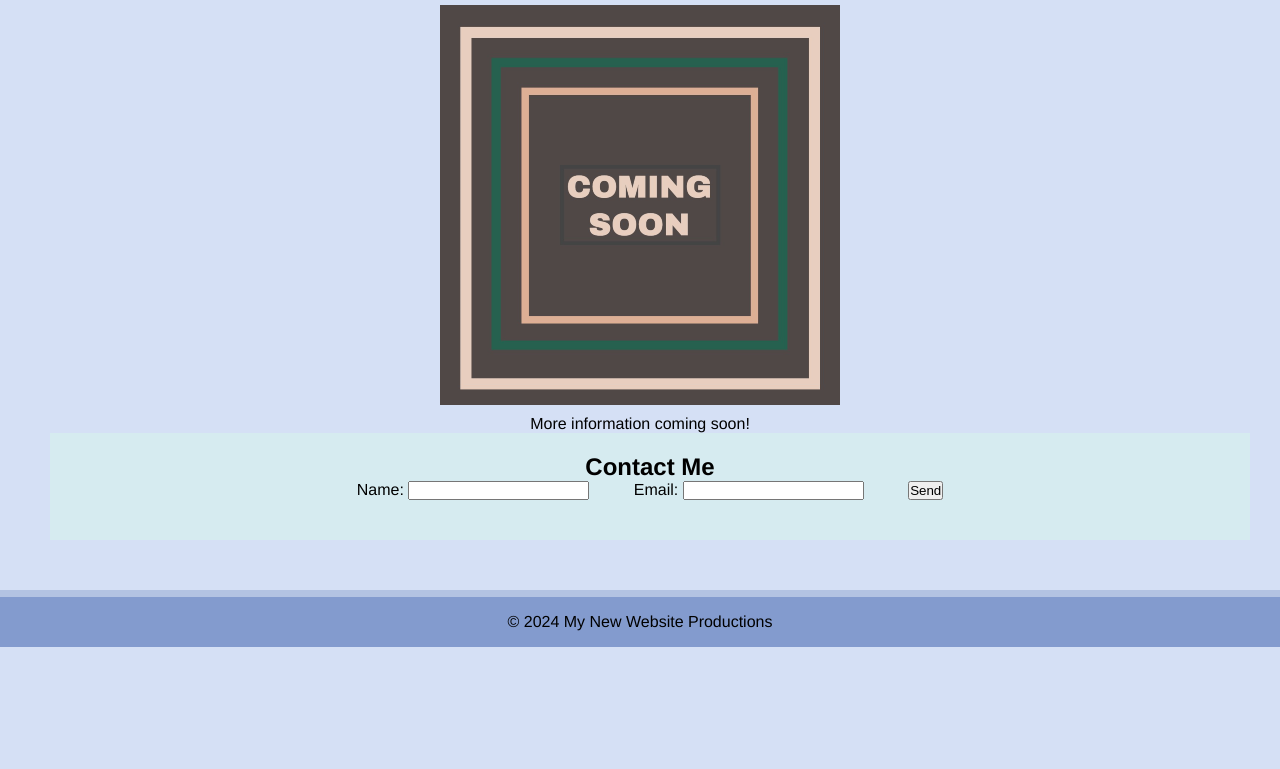
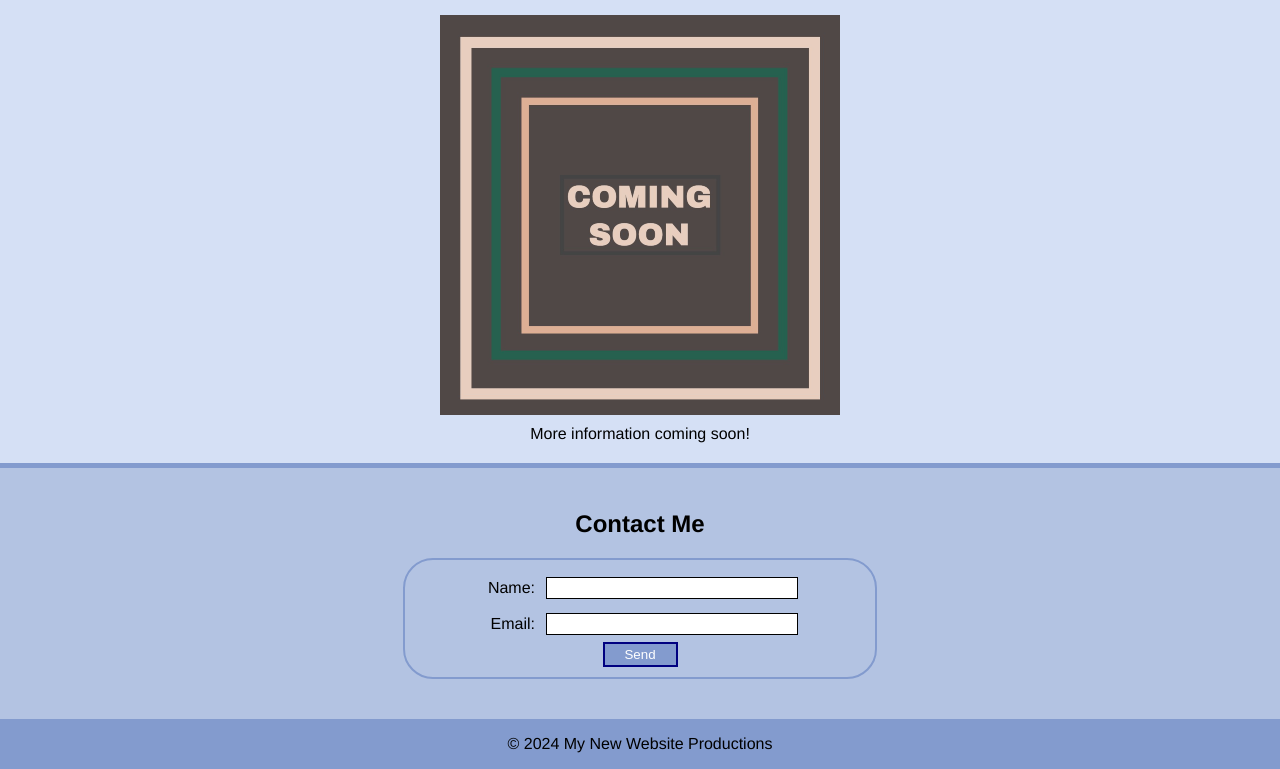
Before and after one commit to lindsay-terry/landing-page, a plain HTML site: page index.html in a window 1280 px wide. Shown: the part 132-901 px from the top of the page. Before the commit the page ends 800 px from the top, so only its background shows below. Drawn offline with Linux system fonts and the light colour scheme.

Commit message:
completed form styling and page layout

```diff
--- a/assets/style.css
+++ b/assets/style.css
@@ -32,14 +32,14 @@ li {
     padding: 20px;
 }
 
-h1 {
+h1,
+h2 {
     margin: 20px;
 }
 
 main {
-    padding: 50px;
+    padding: 60px 0 0 0;
 }
-
 img {
     display: block;
     margin: auto;
@@ -52,10 +52,41 @@ footer {
 
 section {
     display: block;
-    background-color: rgb(214, 235, 240);
+    background-color: rgb(179, 195, 226);
     width: 100%;
-    margin-bottom: 0;
-    padding: 20px 10px 40px 10px;
+    height: 200px;
+    margin-top: 20px;
+    padding: 22px 0 22px 0;
+    border-top: 5px solid rgb(131, 155, 206);
+}
+
+label {
+    display: inline-block;
+    width: 100px;
+}
+
+form {
+    margin: 0 auto;
+    width: 450px;
+    padding: 10px;
+    border: 2px solid rgb(131, 155, 206);
+    border-radius: 30px;
+}
+
+
+input {
+    margin: 7px;
+    width: 250px;
+    border: 1px solid black;
+    height: 20px;
+}
+
+button {
+    height: 25px;
+    width: 75px;
+    background-color: rgb(131, 155, 206);
+    color: white;
+    border: 2px solid navy;
 }
 
 .align-right {
--- a/index.html
+++ b/index.html
@@ -26,25 +26,26 @@
 
   <main>
    <h1 class="align-center">Welcome to My New Website</h1>
-   <img src="./assets/image-1.png" alt="Image with Coming Soon text">
-   <p class="align-center">More information coming soon!</p>
-
-  <section id="contact" class="align-center">
-    <h2>Contact Me</h2>
+   <figure>
+     <img src="./assets/image-1.png" alt="Image with Coming Soon text">
+     <figcaption class="align-center">More information coming soon!</figcaption>
+    </figure>
+  <section id="contact">
+    <h2 class="align-center">Contact Me</h2>
     <form>
         <ul>
           <li>
-            <label for="name">Name:</label>
+            <label class="align-right" for="name">Name:</label>
             <input type="text" id="name" name="name">
           </li>
           <li>
-            <label for="email">Email:</label>
+            <label class="align-right" for="email">Email:</label>
             <input type="text" id="email" name="email">
           </li>
-          <li>
-            <button type="submit">Send</button>
-          </li>
        </ul>
+      <div class="align-center">
+        <button type="submit">Send</button>
+      </div>
     </form>
   </section>
  </main>
```
